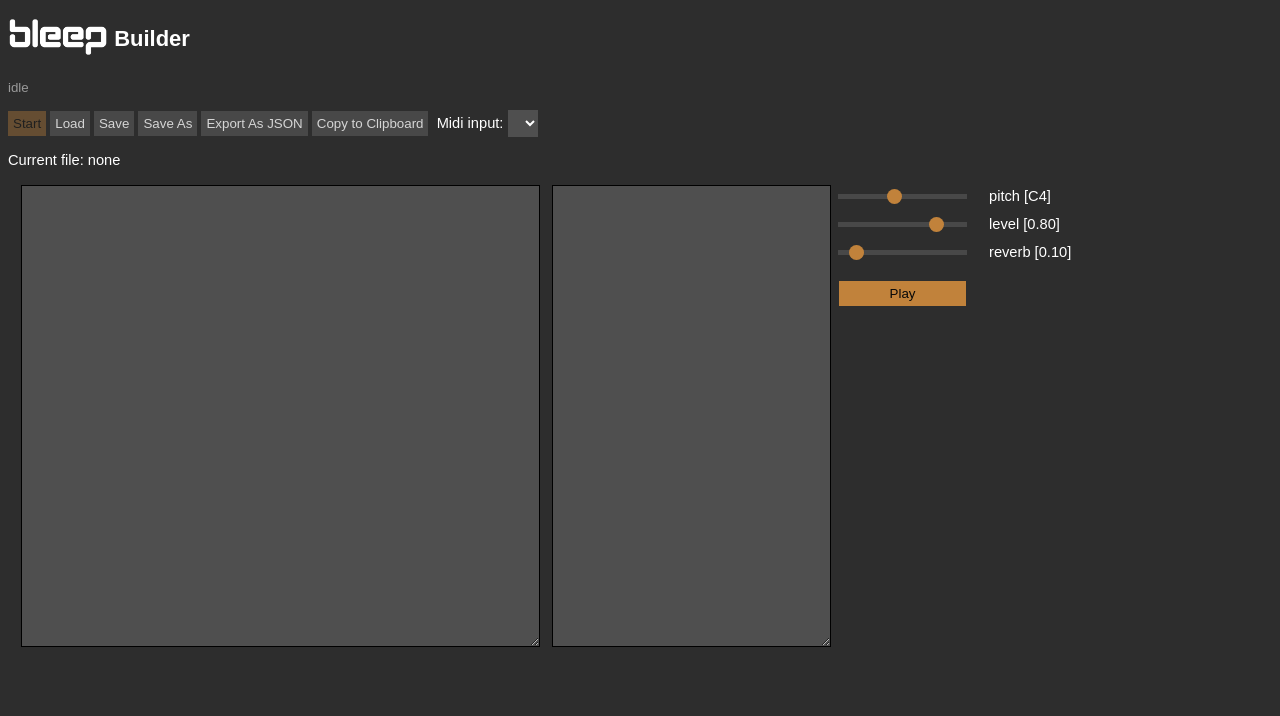
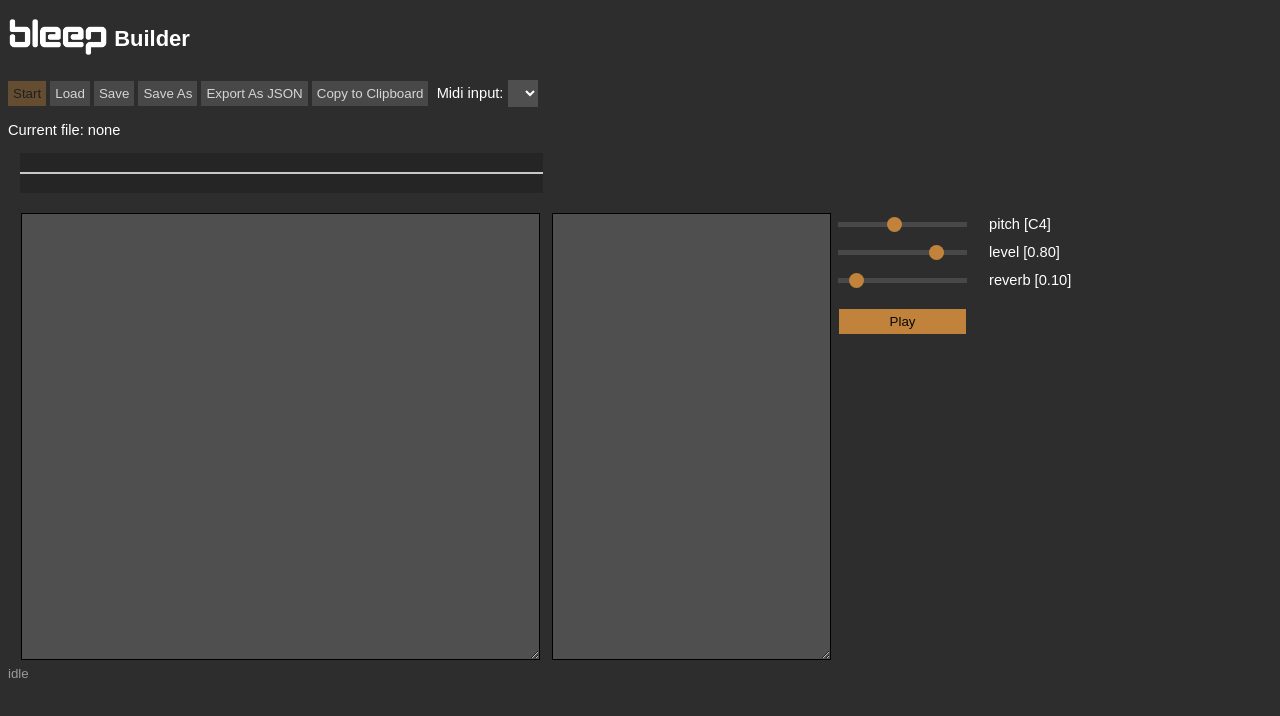
Before and after one commit to samaaron/synth-designer, a plain HTML site: page index.html in a window 1280 px wide. Both pictures are taken after a click on the button "Start". Drawn offline with Linux system fonts and the light colour scheme; no server answers.

Commit message:
scope added

```diff
--- a/builder.js
+++ b/builder.js
@@ -43,6 +43,10 @@ let reverb;
 // monitor - keep track of how many notes and nodes we have
 
 let monitor;
+
+// scope
+
+let scope;
 
 // gui stuff
 
@@ -333,6 +337,12 @@ function addListenersToGUI() {
     disableGUI(false);
     connectEffects(context);
     initialiseEffects();
+    let view = new ScopeView(gui("scope-canvas"), {
+      lineWidth: 2,
+      sync: true
+    });
+    scope = new Scope(context, view);
+    scope.draw();
   }
 
   // pitch slider
@@ -1499,6 +1509,7 @@ function playNote(midiNoteNumber, velocity) {
     if (VERBOSE) console.log(player);
     playerForNote.set(midiNoteNumber, player);
     player.out.connect(reverb.in);
+    player.out.connect(scope.in);
     player.start(context.currentTime);
     monitor.retain("note");
   }
@@ -2876,3 +2887,125 @@ function testExpression(infix, param, minima, maxima) {
   console.log(`infix=${infixResult} postfix=${postfixResult}`);
   console.log("");
 }
+
+/**
+* =========================================================================
+* ScopeView - a line view for the scope (other views are possible ...)
+* =========================================================================
+*/
+class ScopeView {
+
+  _SYNC_WINDOW = 200
+
+  _context
+  _width
+  _height
+  _sync
+
+  /**
+   * Make a scope view
+   * @param {string} canvas - name of the HTML canvas
+   * @param {Object} params - parameters for display and sync
+   */
+  constructor(canvas, params) {
+      this._context = canvas.getContext("2d");
+      this._width = canvas.width;
+      this._height = canvas.height;
+      this._context.fillStyle = (params && params.fillStyle) ? params.fillStyle : "rgb(37,37,37)";
+      this._context.lineWidth = (params && params.lineWidth) ? params.lineWidth : 2;
+      this._context.strokeStyle = (params && params.strokeStyle) ? params.strokeStyle : "rgb(200,200,200)";
+      this._sync = (params && params.sync) ? params.sync : false;
+  }
+
+  /**
+   *
+   * @param {Uint8Array} data - the array to display
+   */
+  draw(data) {
+      let st = 0;
+      if (this._sync) {
+          st = this.firstZeroCrossing(data);
+          if (st > this._SYNC_WINDOW) {
+              st = 0;
+          }
+      }
+      const n = data.length - this._SYNC_WINDOW;
+      const stepSize = this._width / n;
+      this._context.fillRect(0, 0, this._width, this._height);
+      let x = 0;
+      this._context.beginPath();
+      let y = data[st] * this._height / 256;
+      this._context.moveTo(x, y);
+      for (let i = 1; i < n; i++) {
+          y = data[st + i] * this._height / 256;
+          this._context.lineTo(x, y);
+          x += stepSize;
+      }
+      this._context.lineTo(this._width, this._height / 2);
+      this._context.stroke();
+  }
+
+  /**
+   *
+   * @param {Uint8Array} data  - the array to process
+   * @returns an integer index
+   */
+  firstZeroCrossing(data) {
+      let idx = 0;
+      while ((idx < (data.length - 2)) && (data[idx] * data[idx + 1] > 0)) {
+          idx++;
+      }
+      return idx;
+  }
+}
+
+/**
+* =========================================================================
+* Scope - model-controller for the scope
+* =========================================================================
+*/
+class Scope {
+
+  _analyser
+  _dataArray
+  _view
+
+  /**
+   * Make a scope model-controller
+   * @param {AudioContext} ctx - the audio context
+   * @param {ScopeView} view - the scope view
+   */
+  constructor(ctx, view) {
+      this._view = view;
+      this._analyser = ctx.createAnalyser();
+      this._analyser.fftSize = 1024;
+      const bufferLength = this._analyser.fftSize;
+      this._dataArray = new Uint8Array(bufferLength);
+  }
+
+  /**
+   * Get a frame of data to display
+   */
+  get frame() {
+      return this._dataArray;
+  }
+
+  /**
+  * Draw the data
+  * Because we need to refer to this.draw when we request the animation
+  * frame, must use an arrow function which retains the surrounding context
+  */
+  draw = () => {
+      this._analyser.getByteTimeDomainData(this._dataArray);
+      this._view.draw(this._dataArray);
+      requestAnimationFrame(this.draw);
+  }
+
+  /**
+   * Get the input node
+   */
+  get in() {
+      return this._analyser;
+  }
+
+}
--- a/index.html
+++ b/index.html
@@ -10,8 +10,6 @@
 <body>
 
   <h2><img width=100px src="bleep-white.png" style="object-fit: contain;"> <span style="vertical-align: 10px;"> Builder<span id="dot" style="color:#e6983f; opacity:0;">&nbsp;&#x25C9;</span></span></h2>
-
-  <div class="monitor" id="monitor">idle</div>
 
   <p>
     <button class="orangebutton" id="start-button">Start</button>
@@ -28,14 +26,17 @@
     Current file: none
   </div>
   </p>
+  <canvas id="scope-canvas" class="bleep-canvas" width="523" height="40">
+    Your browser does not support the HTML5 canvas tag.
+  </canvas></p>
 
   <table>
     <tr>
       <td>
-        <textarea class="textarea" rows=30 cols=60 id="synth-spec"></textarea>
+        <textarea class="textarea" rows=29 cols=60 id="synth-spec"></textarea>
       </td>
       <td>
-        <textarea readonly class="textarea" rows=30 cols=30 id="parse-errors"></textarea>
+        <textarea readonly class="textarea" rows=29 cols=30 id="parse-errors"></textarea>
       </td>
       <td valign="top">
         <div class="slider-container">
@@ -68,6 +69,9 @@
   </table>
 
   </div>
+
+  <div class="monitor" id="monitor">idle</div>
+
   <script src="builder.js"></script>
   <script src="unpkg.com_ohm-js@17.1.0_dist_ohm.js"></script>
 
--- a/presets/soft-lead.txt
+++ b/presets/soft-lead.txt
@@ -43,7 +43,7 @@ pitchmod.level = 1.4
 lfo2.out -> filtermod.in
 filtermod.out -> lowpass.cutoffCV
 lfo2.pitch = 5
-filtermod.level = 240
+filtermod.level = param.cutoff*0.2
 
 env.out -> vca.levelCV
 
--- a/sheet.css
+++ b/sheet.css
@@ -9,6 +9,12 @@ color:#ffffff;
   font-size:10pt;
   color:#999999;
   padding: 0px;
+}
+
+.bleep-canvas {
+  margin-left: 12px;
+  background-color: #252525;
+  border: 0px;
 }
 
 .slider-container {
```
Also changed, not shown: presets/choir.txt (+12 -1 lines), presets/rolandtb.txt (+8 -8 lines), scope.js (added, +121 -0 lines).
